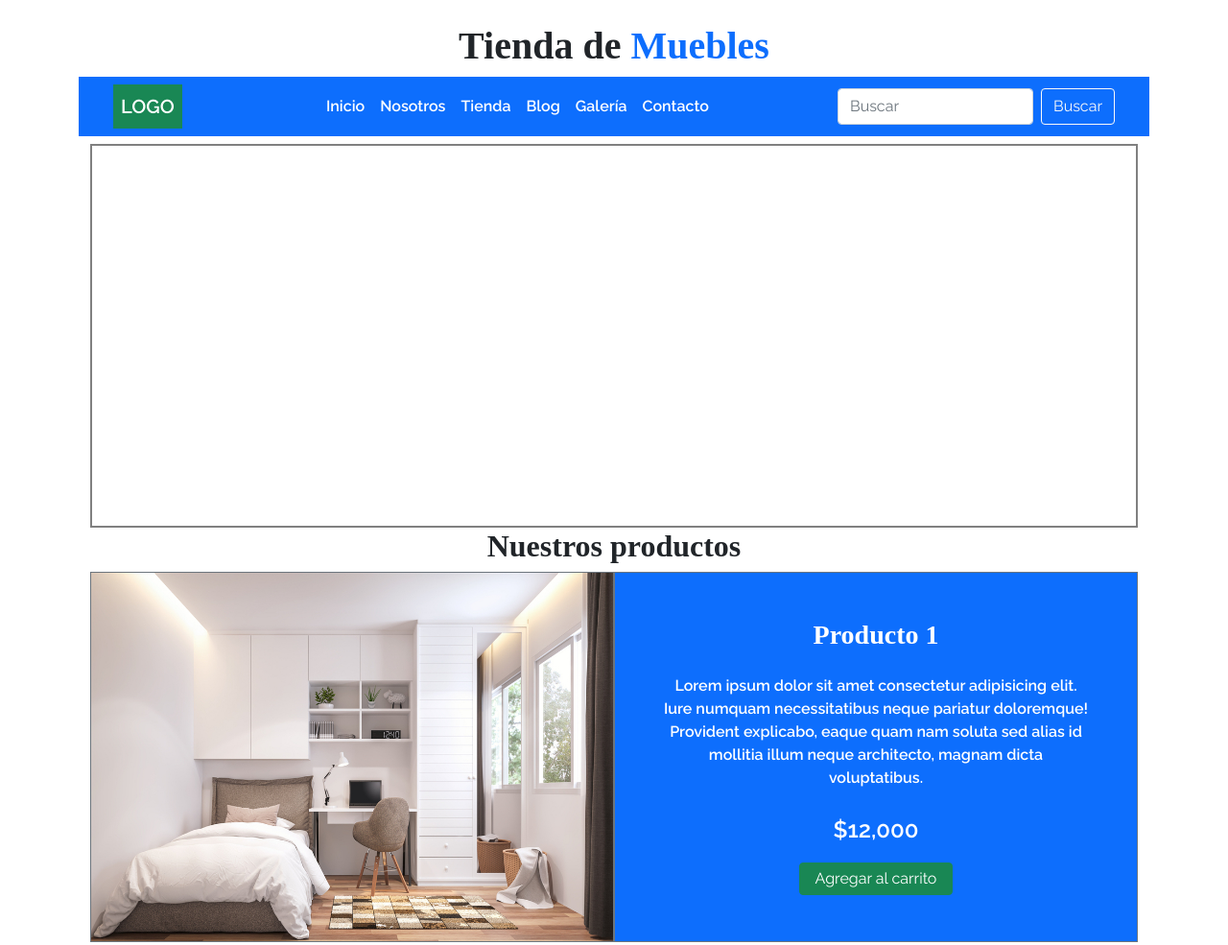
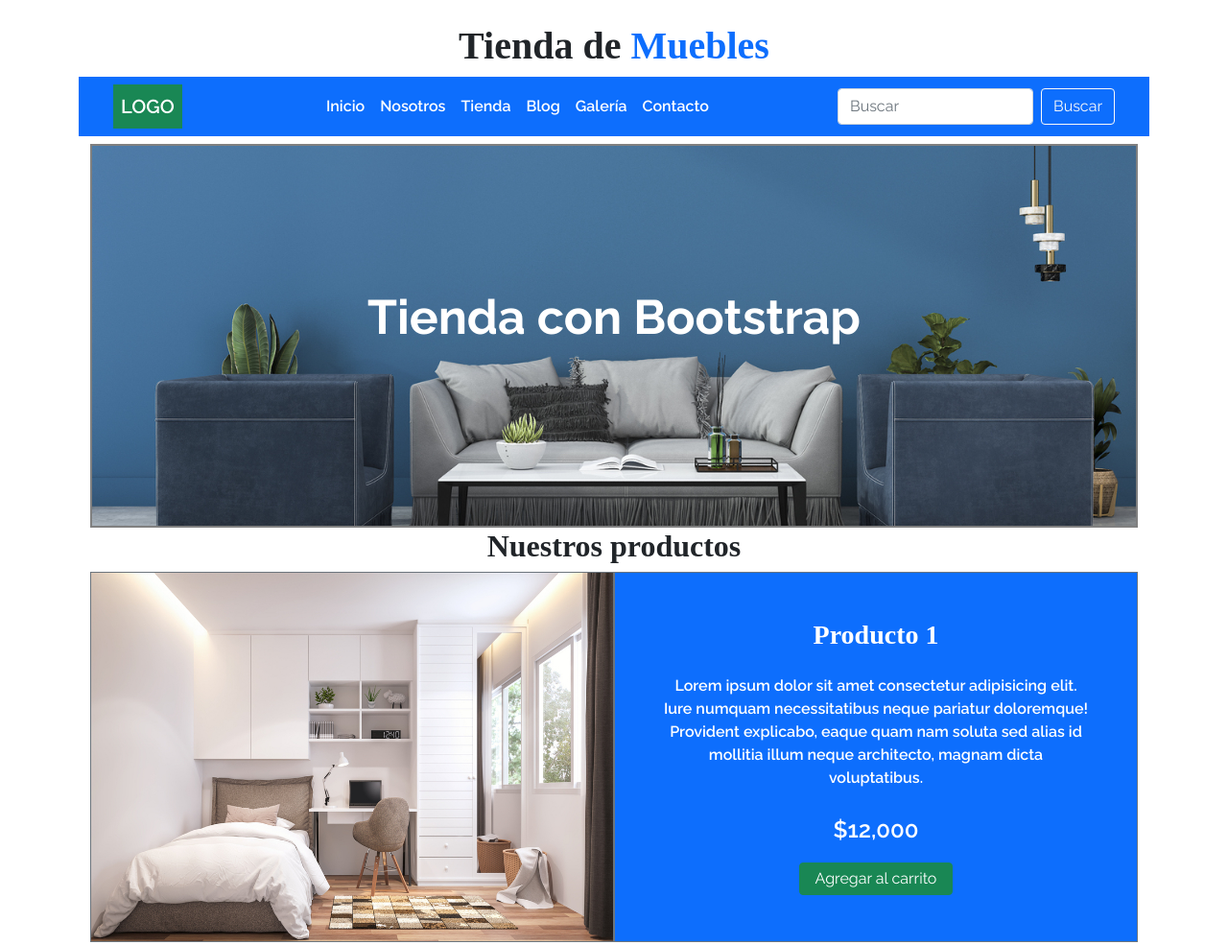
Before and after one commit to ericangulo/proyectoFinal, a plain HTML site: page index.html in a window 1280 px wide. Shown: the top 985 px of the page at 96% size. Drawn offline with Linux system fonts and the light colour scheme; a web font is replaced by a local one.

Commit message:
Modificando los enlaces y último cambio al html

```diff
--- a/css/app.css
+++ b/css/app.css
@@ -58,7 +58,7 @@
     }
     */
     .hero {
-        background-image: url(./imagenes/principal.jpg);
+        background-image: url(../imagenes/principal.jpg);
         height: 300px;
         background-size: cover;
         background-position: center;
--- a/index.html
+++ b/index.html
@@ -91,7 +91,7 @@
         <div class="row">
             <div class="col-12">
                 <div class="hero d-flex flex-column justify-content-center align-items-center text-center text-white">
-                    <h1 style="font-size:50px display-5 fw-bold">Tienda con Bootstrap</h1>
+                    <h1 class = "display-5 fw-bold" style="font-size:50px">Tienda con Bootstrap</h1>
                 </div>
             </div>
         </div>
```
